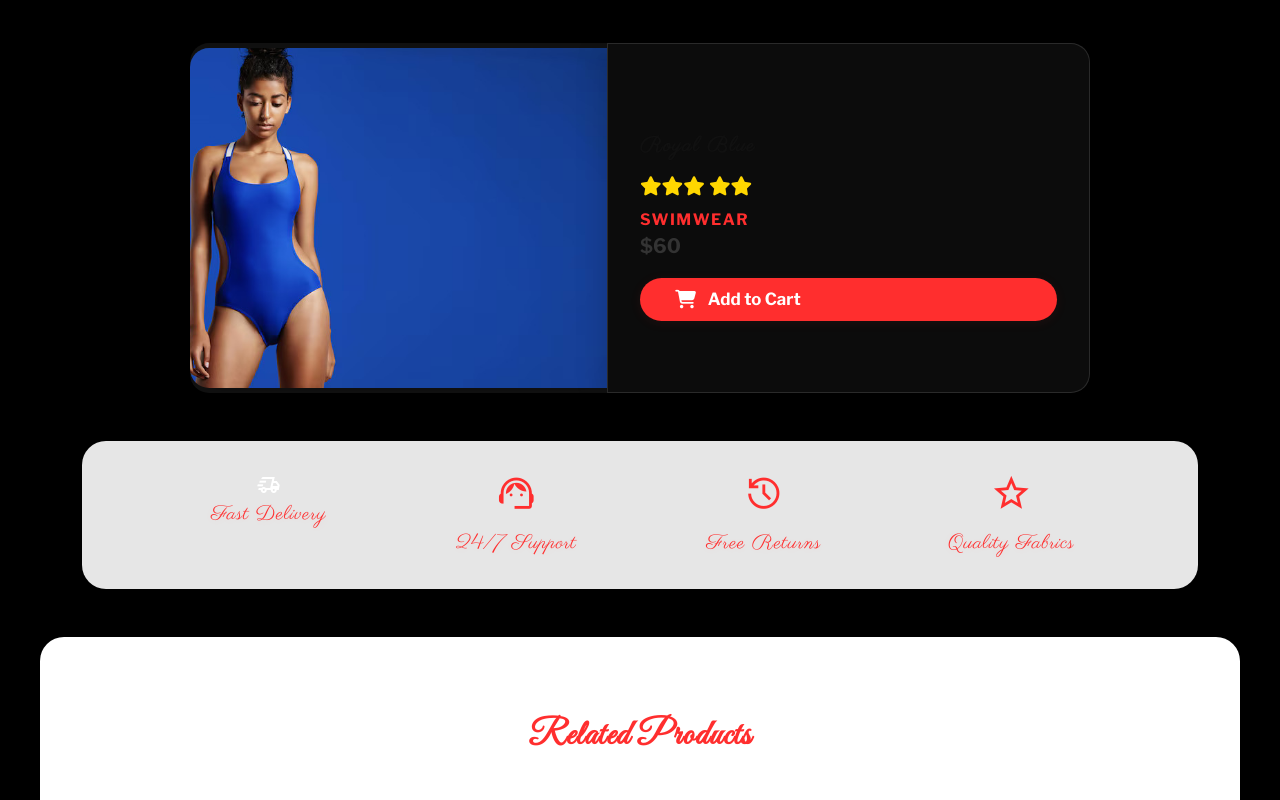
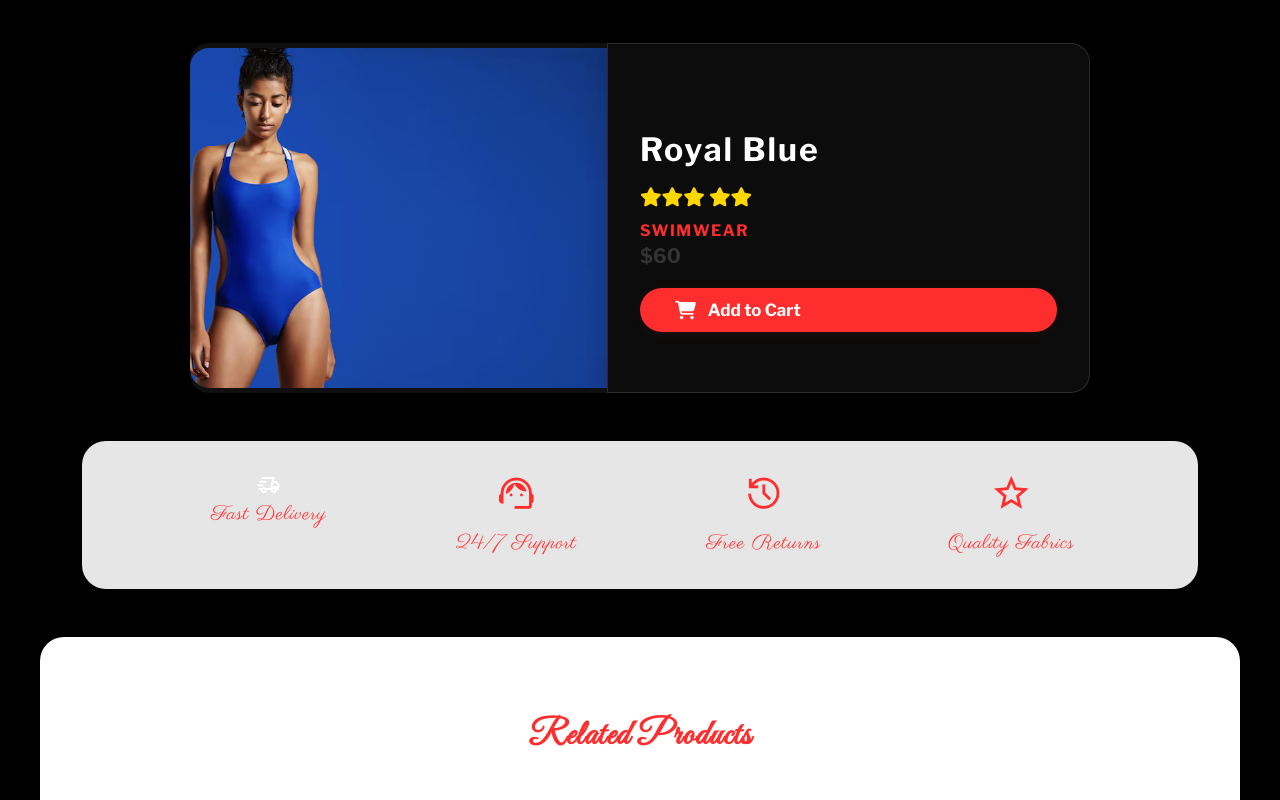
Before and after one commit to Siana02/L-S, a plain HTML site: page index.html in a window 1280 px wide. Shown: the part 960-1760 px from the top of the page. Drawn offline with nearby package versions, Linux system fonts and the light colour scheme.

Commit message:
Update style.css

```diff
--- a/style.css
+++ b/style.css
@@ -541,7 +541,8 @@ body {
   border: 1px solid rgba(255,255,255,0.12);
 }
 
-.product-name {
+.carousel-slide .product-name,
+.carousel-desc .product-name {
   font-family: 'Libre Franklin', sans-serif;
   font-weight: 700;
   color: #FFFFFF;
```
